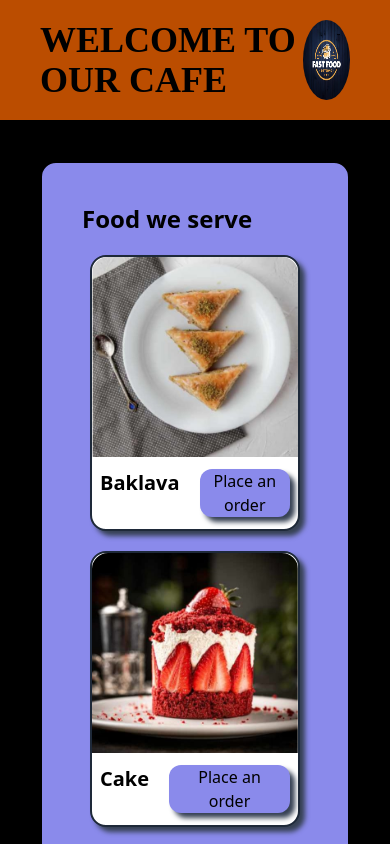
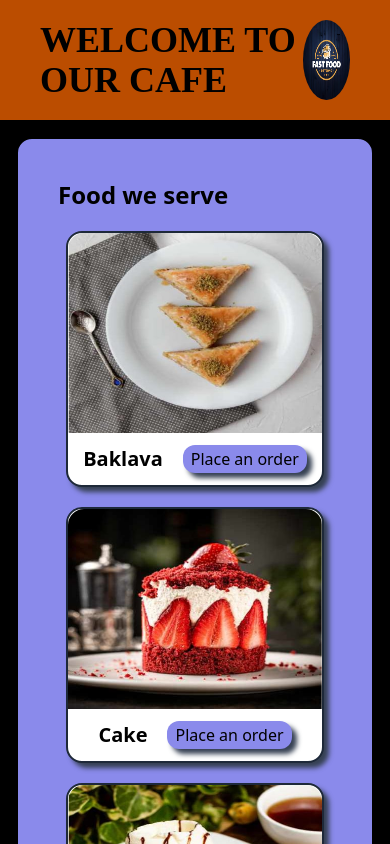
Before and after one commit to Gentlecoder1/React-app, a React (Vite) app: page / in a window 390 px wide. Shown: the top 844 px of the page. Built offline with nearby package versions, Linux system fonts and the light colour scheme; a web font is replaced by a local one.

Commit message:
Fix margin styling in Food component for consistent layout

```diff
--- a/src/Food.jsx
+++ b/src/Food.jsx
@@ -12,7 +12,7 @@ import Foodimg9 from './assets/image-waffle-desktop.jpg'
 const Food = ({ onOrderClick }) => {
 
     return(
-        <div className="hero bg-[#8a8aeb] border-2 rounded-2xl m-10 h-auto md:p-14 p-10 justify-center items-center">
+        <div className="hero bg-[#8a8aeb] border-2 rounded-2xl md:m-10 m-4 h-auto md:p-14 p-10 justify-center items-center">
             <h2 className="text-2xl font-bold mb-3">Food we serve</h2>
             <div className='md:p-4 p-2 flex md:gap-7 gap-5 flex-wrap'>
                 <Card name="Baklava" image={Foodimg} onOrderClick={onOrderClick}/>
```
